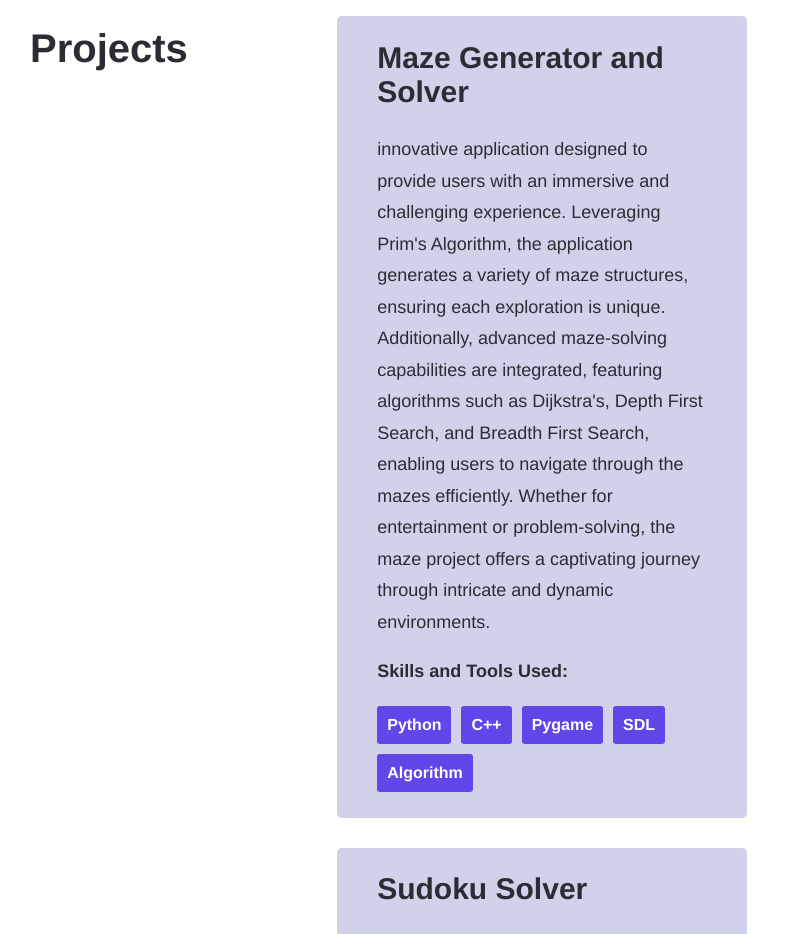
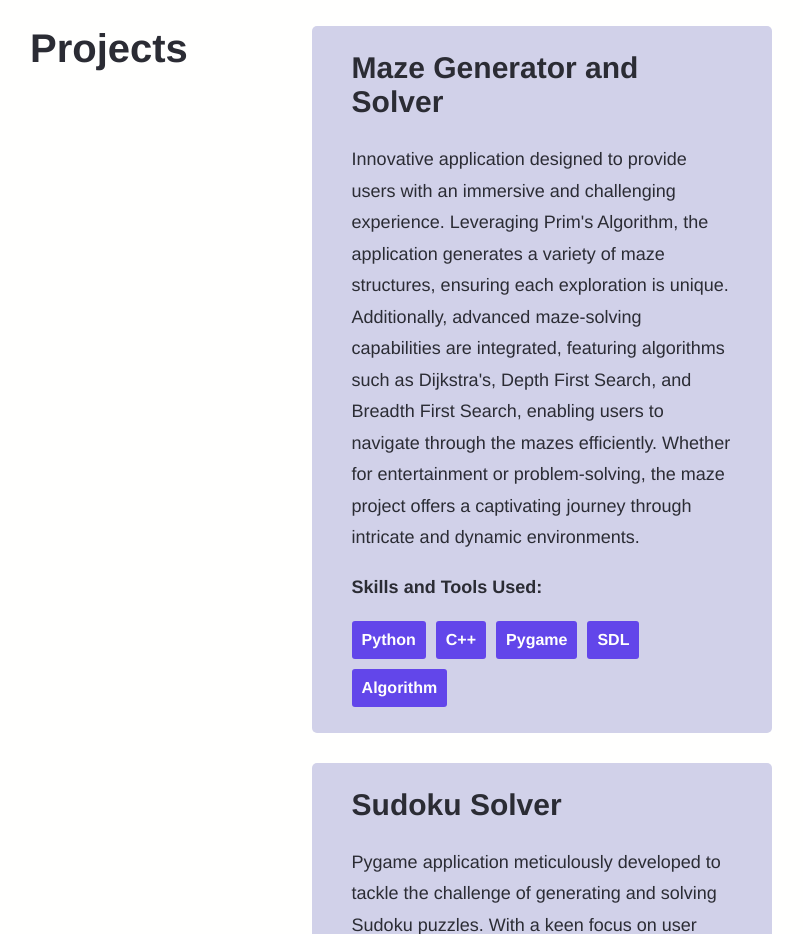
Before and after one commit to Bhumir2503/Portfolio-Website, a React (Vite) app: page / in a window 1280 px wide. Shown: the part 1480-2414 px from the top of the page, without its empty margins (226-1029 px from the left). Built offline with nearby package versions, Linux system fonts and the light colour scheme.

Commit message:
small style changes:

```diff
--- a/src/section/Project.jsx
+++ b/src/section/Project.jsx
@@ -13,7 +13,7 @@ function Project() {
         <ProjectCard
           className="projectCard"
           title="Maze Generator and Solver"
-          description=" innovative application designed to provide users with an immersive and challenging experience. Leveraging Prim's
+          description="Innovative application designed to provide users with an immersive and challenging experience. Leveraging Prim's
           Algorithm, the application generates a variety of maze structures, ensuring each exploration is unique. Additionally, advanced
           maze-solving capabilities are integrated, featuring algorithms such as Dijkstra's, Depth First Search, and Breadth First Search,
           enabling users to navigate through the mazes efficiently. Whether for entertainment or problem-solving, the maze project offers
--- a/src/styles/project.css
+++ b/src/styles/project.css
@@ -29,5 +29,6 @@
         flex-direction: column;
         justify-content: center;
         align-items: center;
+        margin-top: 10px;
     }
 }
--- a/src/styles/projectCard.css
+++ b/src/styles/projectCard.css
@@ -1,8 +1,9 @@
 .ProCard{
     background-color: #d1d1e9;
-    width: 80%;
+    width: 90%;
     margin-top: 30px;
     border-radius: 5px;
+
 
     h2{
         font-size: 30px;
```
